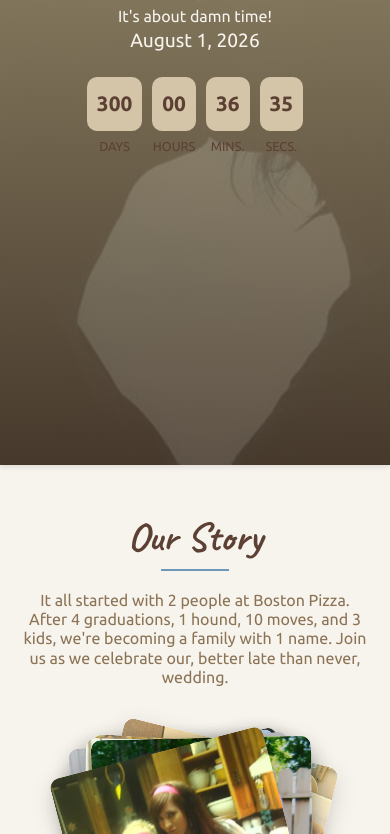
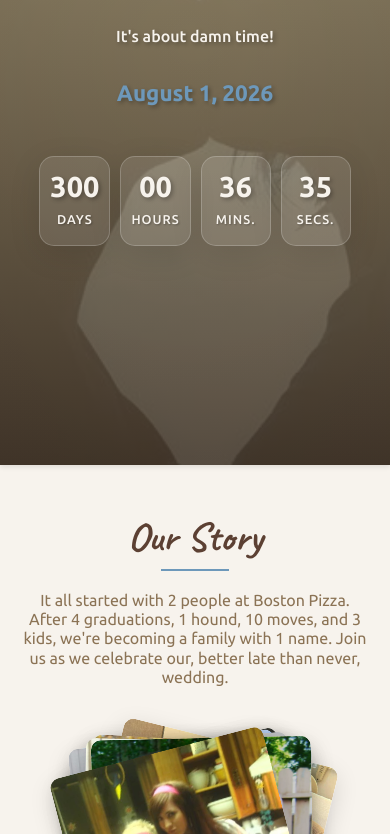
Before and after one commit to bweppl1/wedding-website, a plain HTML site: page index.html in a window 390 px wide. Shown: the part 379-1213 px from the top of the page. Drawn offline with Linux system fonts and the light colour scheme; a web font is replaced by a local one.

Commit message:
updated hero and cabin images

```diff
--- a/index.html
+++ b/index.html
@@ -28,8 +28,8 @@
 
     <main>
       <section id="home" class="hero">
-        <h1>Janelle & Brent</h1>
-        <span class="highlight">It's about damn time!</span>
+        <h2 class="married">We're getting Married</h2>
+        <span class="highlight-small">It's about damn time!</span>
         <p class="highlight">August 1, 2026</p>
         <div class="countdown">
           <div class="countdown-item">
@@ -56,8 +56,10 @@
           <h2 class="fade-in-item">Our Story</h2>
         </div>
         <p>
-	It all started with 2 people at Boston Pizza. After 4 graduations, 1 hound, 10 moves, and 3 kids, we're becoming a family with 1 name. Join us as we celebrate our, better late than never, wedding.
-         </p>
+          It all started with 2 people at Boston Pizza. After 4 graduations, 1
+          hound, 10 moves, and 3 kids, we're becoming a family with 1 name. Join
+          us as we celebrate our, better late than never, wedding.
+        </p>
         <div class="timeline-gallery">
           <div class="gallery-container">
             <button class="nav-btn prev-btn" id="prevBtn">‹</button>
@@ -144,7 +146,7 @@
               availability on the street.</span
             >
 
-            <h3>Cabin Details and Accommodations:</h3>
+            <h3>Cabin Details:</h3>
             <ul>
               <li>Cabin is dog friendly, but there is no fence</li>
               <li>
@@ -157,6 +159,11 @@
               We have the cabin until August 4th. Text Janelle if you want to
               use the extra rooms/beds.
             </h5>
+            <img
+              src="assets/images/cabin.jpg"
+              alt="Cabin"
+              class="cabin-image"
+            />
           </div>
         </div>
       </section>
--- a/styles/styles.css
+++ b/styles/styles.css
@@ -148,20 +148,112 @@ header {
   color: var(--light-beige);
   padding: 20px;
   box-shadow: 0 2px 5px rgba(0, 0, 0, 0.1);
+  position: relative;
+  overflow: hidden;
+}
+
+.hero::before {
+  content: '';
+  position: absolute;
+  top: 0;
+  left: 0;
+  right: 0;
+  bottom: 0;
+  background: radial-gradient(circle at center, transparent 0%, rgba(0, 0, 0, 0.1) 100%);
+  pointer-events: none;
+}
+
+.hero > * {
+  position: relative;
+  z-index: 2;
 }
 
 .hero h1 {
   font-size: 2.5rem;
   margin-bottom: 10px;
+  text-shadow: 2px 2px 4px rgba(0, 0, 0, 0.3);
+  animation: fadeInUp 1s ease-out;
 }
 
-.hero p {
-  font-size: 1.2rem;
+.married {
+  font-family: "Corinthia", sans-serif;
+  font-size: 4rem;
+  font-weight: 700;
+  color: var(--light-beige);
+  text-shadow: 3px 3px 6px rgba(0, 0, 0, 0.4);
   margin-bottom: 20px;
+  animation: fadeInUp 1.2s ease-out 0.2s both;
+}
+
+.highlight-small {
+  color: var(--light-beige);
+  font-size: 1.4rem;
+  font-weight: 500;
+  text-shadow: 2px 2px 4px rgba(0, 0, 0, 0.3);
+  animation: fadeInUp 1.4s ease-out 0.4s both;
+  margin: 10px 0;
+  display: block;
+}
+
+.hero p.highlight {
+  font-size: 1.6rem;
+  font-weight: 600;
+  color: var(--dusty-blue);
+  text-shadow: 2px 2px 4px rgba(0, 0, 0, 0.3);
+  animation: fadeInUp 1.6s ease-out 0.6s both;
+  margin-top: 20px;
+}
+
+/* Decorative elements */
+.hero::after {
+  /* content: '❦'; */
+  position: absolute;
+  top: 20%;
+  left: 10%;
+  font-size: 2rem;
+  color: var(--dusty-blue);
+  opacity: 0.6;
+  animation: float 3s ease-in-out infinite;
+  z-index: 1;
+}
+
+.hero .decorative-heart {
+  position: absolute;
+  top: 15%;
+  right: 15%;
+  font-size: 1.5rem;
+  color: var(--dusty-blue);
+  opacity: 0.5;
+  animation: float 2.5s ease-in-out infinite reverse;
+  z-index: 1;
+}
+
+/* Keyframe animations */
+@keyframes fadeInUp {
+  from {
+    opacity: 0;
+    transform: translateY(30px);
+  }
+  to {
+    opacity: 1;
+    transform: translateY(0);
+  }
+}
+
+@keyframes float {
+  0%, 100% {
+    transform: translateY(0px);
+  }
+  50% {
+    transform: translateY(-10px);
+  }
 }
 
 div.countdown {
   display: flex;
+  gap: 15px;
+  margin-top: 30px;
+  animation: fadeInUp 1.8s ease-out 0.8s both;
 }
 
 div.countdown-item {
@@ -169,23 +261,40 @@ div.countdown-item {
   flex-direction: column;
   text-align: center;
   justify-content: center;
+  background: rgba(255, 255, 255, 0.1);
+  backdrop-filter: blur(10px);
+  border-radius: 15px;
+  padding: 20px 15px;
+  border: 1px solid rgba(255, 255, 255, 0.2);
+  box-shadow: 0 8px 32px rgba(0, 0, 0, 0.1);
+  transition: all 0.3s ease;
+  min-width: 80px;
+}
+
+div.countdown-item:hover {
+  transform: translateY(-5px);
+  box-shadow: 0 12px 40px rgba(0, 0, 0, 0.2);
+  background: rgba(255, 255, 255, 0.15);
 }
 
 div.countdown span {
-  font-size: 0.8rem;
-  color: var(--dark-brown);
+  font-size: 0.9rem;
+  color: var(--light-beige);
+  font-weight: 500;
+  text-transform: uppercase;
+  letter-spacing: 1px;
+  margin-top: 8px;
+  text-shadow: 1px 1px 2px rgba(0, 0, 0, 0.3);
 }
 
-
 div.countdown-number {
-  font-size: 1.3rem;
-  font-weight: 600;
-  color: var(--dark-brown);
-  border: 0;
-  border-radius: 10px;
-  padding: 10px;
-  margin: 5px;
-  background-color: var(--medium-beige);
+  font-size: 2rem;
+  font-weight: 700;
+  color: var(--light-beige);
+  text-shadow: 2px 2px 4px rgba(0, 0, 0, 0.3);
+  margin: 0;
+  line-height: 1;
+  font-family: "Ubuntu", sans-serif;
 }
 
 .btn {
@@ -232,7 +341,7 @@ div.itinerary-item a {
   font-weight: 600;
 }
 
-.highlight {
+.highlight .highlight-small {
   color: var(--light-beige);
 }
 
@@ -266,6 +375,12 @@ div.wedding-details-item {
 
 div.wedding-details-item ul {
   list-style: none;
+}
+
+.cabin-image {
+  width: 100%;
+  height: auto;
+  border-radius: 10px 0 10px 0;
 }
 
 /* Wedding Party */
@@ -308,7 +423,7 @@ div.wedding-party-card span {
   border: 0;
   border-radius: 10px 0 10px 0;
   width: 95%;
-  height: 200px;
+  height: auto;
   object-fit: cover;
 }
 
@@ -382,6 +497,39 @@ footer {
 
   .hero p {
     font-size: 1.5rem;
+  }
+
+  .married {
+    font-size: 5rem;
+  }
+
+  .hero .highlight {
+    font-size: 1.6rem;
+  }
+
+  .hero .highlight-small {
+    font-size: 1.3rem;
+  }
+
+  .hero p.highlight {
+    font-size: 1.8rem;
+  }
+
+  div.countdown {
+    gap: 20px;
+  }
+
+  div.countdown-item {
+    min-width: 100px;
+    padding: 25px 20px;
+  }
+
+  div.countdown-number {
+    font-size: 2.5rem;
+  }
+
+  div.countdown span {
+    font-size: 1rem;
   }
 
   section {
@@ -574,6 +722,54 @@ footer {
   .next-btn {
     margin-left: 10px;
   }
+
+  /* Hero mobile styles */
+  .married {
+    font-size: 3rem;
+  }
+
+  .hero .highlight {
+    font-size: 1.2rem;
+  }
+
+  .hero .highlight-small {
+    font-size: 1rem;
+  }
+
+  .hero p.highlight {
+    font-size: 1.4rem;
+  }
+
+  div.countdown {
+    flex-wrap: wrap;
+    gap: 10px;
+    justify-content: center;
+  }
+
+  div.countdown-item {
+    min-width: 70px;
+    padding: 15px 10px;
+  }
+
+  div.countdown-number {
+    font-size: 1.8rem;
+  }
+
+  div.countdown span {
+    font-size: 0.8rem;
+  }
+
+  .hero::after {
+    font-size: 1.5rem;
+    top: 15%;
+    left: 5%;
+  }
+
+  .hero .decorative-heart {
+    font-size: 1.2rem;
+    top: 10%;
+    right: 10%;
+  }
 }
 
 /* Fade Effect */
```
Also changed, not shown: assets/images/cabin.jpg (added).
